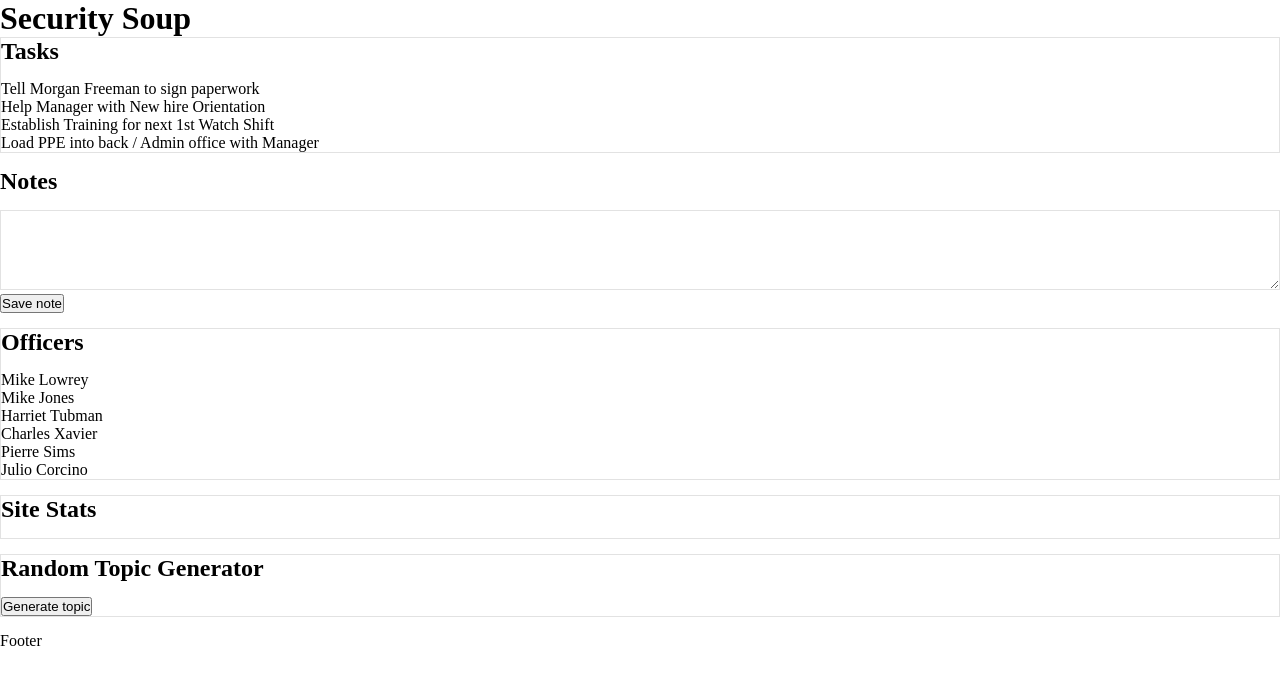
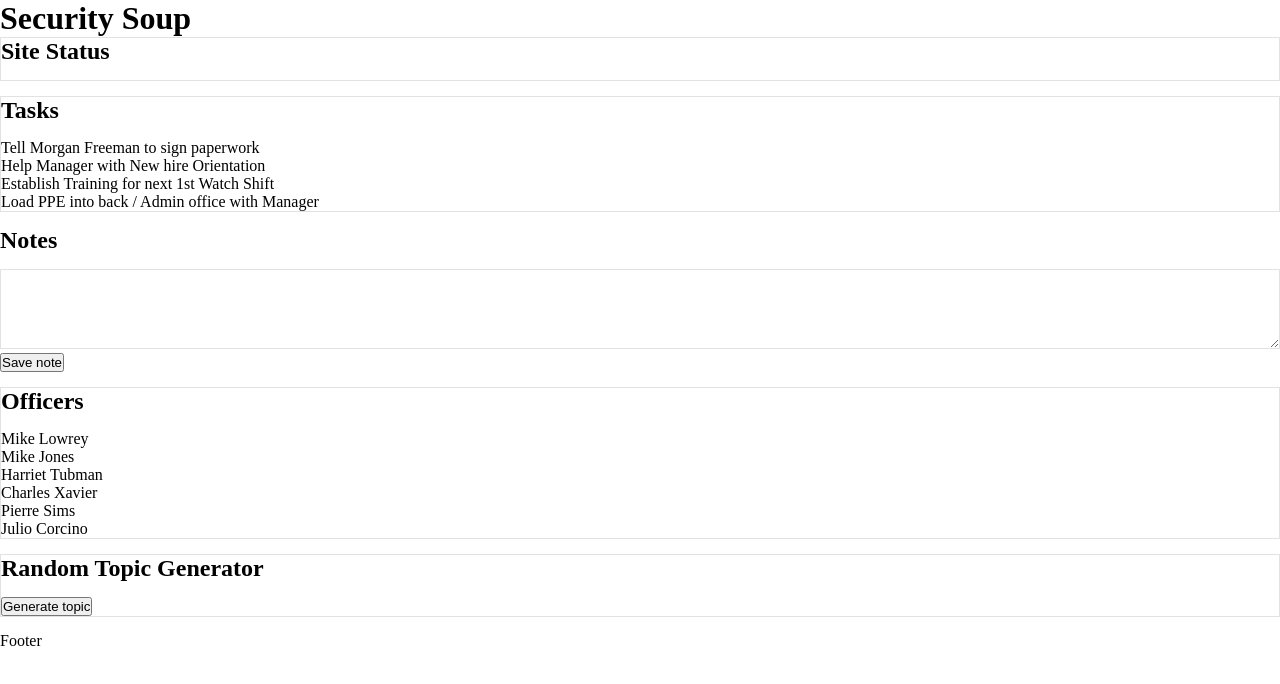
Before and after one commit to chrisvneal/security-soup, a React (Create React App) app: page / in a window 1280 px wide. Shown: the top 684 px of the page. Built offline with nearby package versions, Linux system fonts and the light colour scheme.

Commit message:
Create SiteStatus component

```diff
--- a/src/App.js
+++ b/src/App.js
@@ -4,6 +4,7 @@ import Officers from "./components/Officers";
 import Tasks from "./components/Tasks";
 import SiteHeader from "./components/Site/SiteHeader";
 import SiteFooter from "./components/Site/SiteFooter";
+import SiteStatus from "./components/SiteStatus";
 import { officers, supTasks } from "./data";
 
 import "./styles.scss";
@@ -13,15 +14,13 @@ const App = () => {
     <div className="App">
       <SiteHeader />
       <main>
+        <SiteStatus />
         <Tasks tasks={supTasks} />
 
         <Notes />
 
         <Officers officers={officers} />
 
-        <section className="section-border">
-          <h2>Site Stats</h2>
-        </section>
         <section className="section-border">
           <h2>Random Topic Generator</h2>
           <button>Generate topic</button>
--- /dev/null
+++ b/src/components/SiteStatus.js
@@ -0,0 +1,11 @@
+import React from "react";
+
+const SiteStatus = () => {
+  return (
+    <section className=" site-status section-border">
+      <h2>Site Status</h2>
+    </section>
+  );
+};
+
+export default SiteStatus;
```
